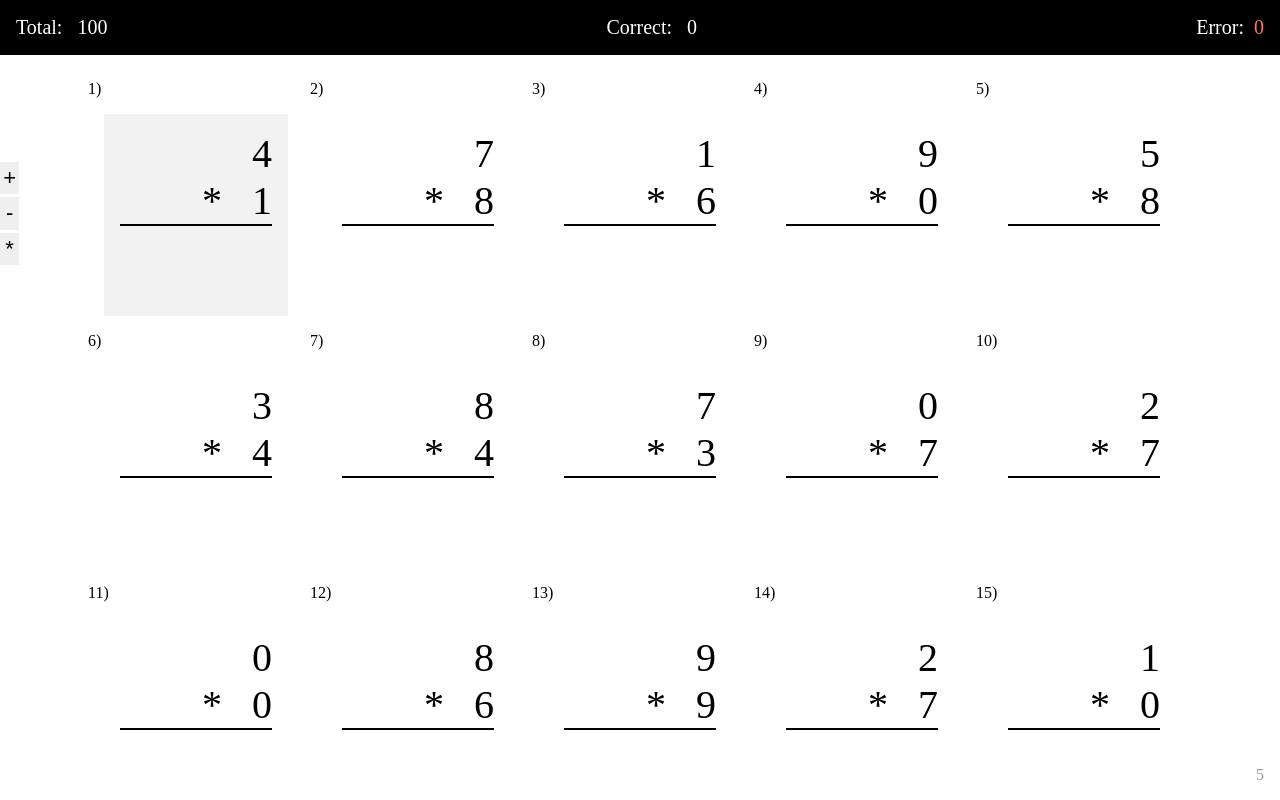
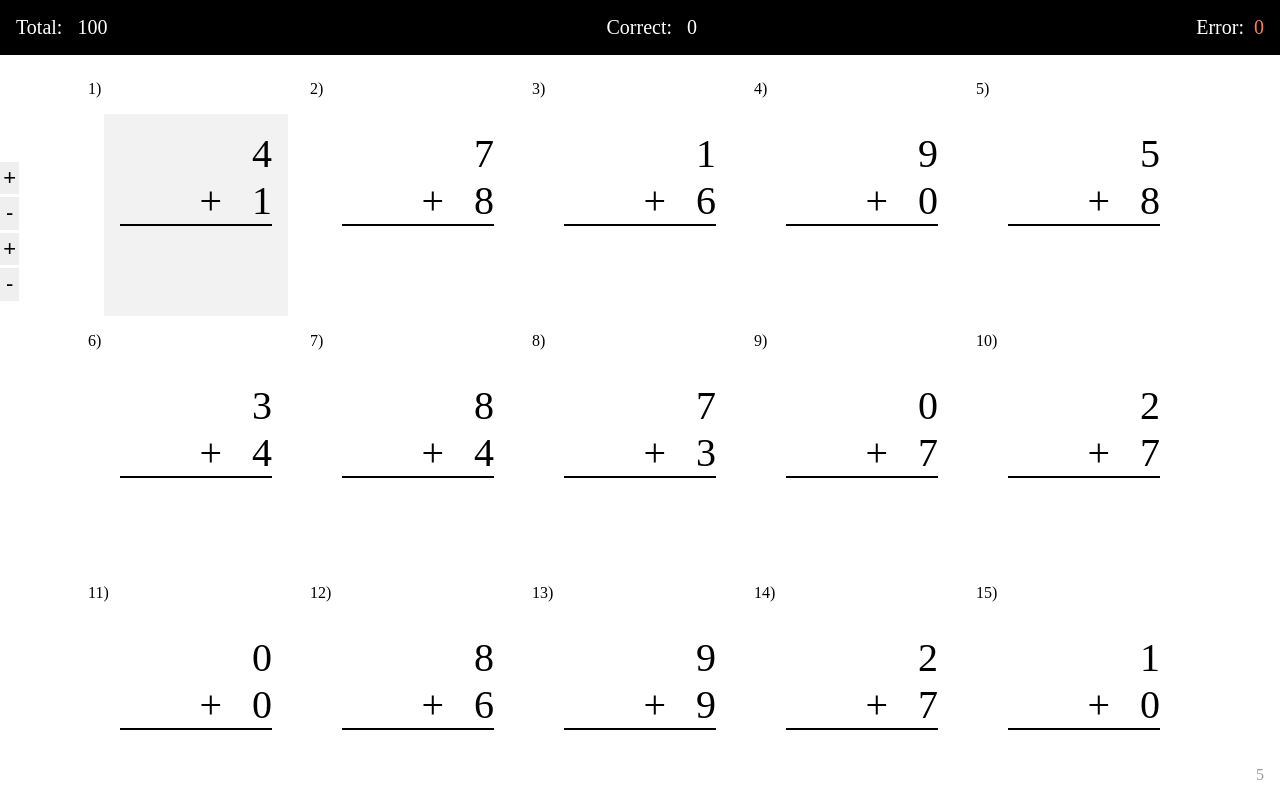
Before and after one commit to windmaomao/react-sheet, a React (Create React App) app: page / in a window 1280 px wide. Shown: the top 800 px of the page. Built offline with nearby package versions, Linux system fonts and the light colour scheme; a web font is replaced by a local one.

Commit message:
add more gens

```diff
--- a/src/App.js
+++ b/src/App.js
@@ -3,7 +3,7 @@ import { Selector, Sheet, Score, Time } from './components'
 import { sheetCreator, arithmeticGen } from './utils'
 import AppStyle from './AppStyle'
 
-const gen1 = arithmeticGen({ max: 10, operator: '*' }).gen
+const gen1 = arithmeticGen({ max: 10, operator: '+' }).gen
 
 const App = () => {
   const [sheet, setSheet] = useState(sheetCreator(gen1).createSheet(100))
--- a/src/components/Selector.js
+++ b/src/components/Selector.js
@@ -2,9 +2,13 @@ import React from 'react'
 import { sheetCreator, arithmeticGen } from '../utils'
 import SelectorStyle from './SelectorStyle'
 
-const genPlus = arithmeticGen({ max: 12, operator: '+' }).gen
-const genMinus = arithmeticGen({ max: 12, operator: '-' }).gen
-const genMult = arithmeticGen({ max: 10, operator: '*' }).gen
+const gens = [
+  { label: '+', gen: arithmeticGen({ max: 12, operator: '+' }).gen },
+  { label: '-', gen: arithmeticGen({ max: 12, operator: '-' }).gen },
+  { label: '+', gen: arithmeticGen({ max: 20, operator: '+' }).gen },
+  { label: '-', gen: arithmeticGen({ max: 20, operator: '-' }).gen },
+  // { label: '*', gen: arithmeticGen({ max: 12, operator: 'x' }).gen }
+]
 
 const Selector = ({ onSelect }) => {
   const onClick = g => () => {
@@ -14,15 +18,13 @@ const Selector = ({ onSelect }) => {
 
   return (
     <SelectorStyle>
-      <button onClick={onClick(genPlus)}>
-        +
-      </button>
-      <button onClick={onClick(genMinus)}>
-        -
-      </button>
-      <button onClick={onClick(genMult)}>
-        *
-      </button>
+      {gens.map(g => (
+        <button
+          onClick={onClick(g.gen)}
+        >
+          {g.label}
+        </button>
+      ))}
     </SelectorStyle>
   )
 }
```
